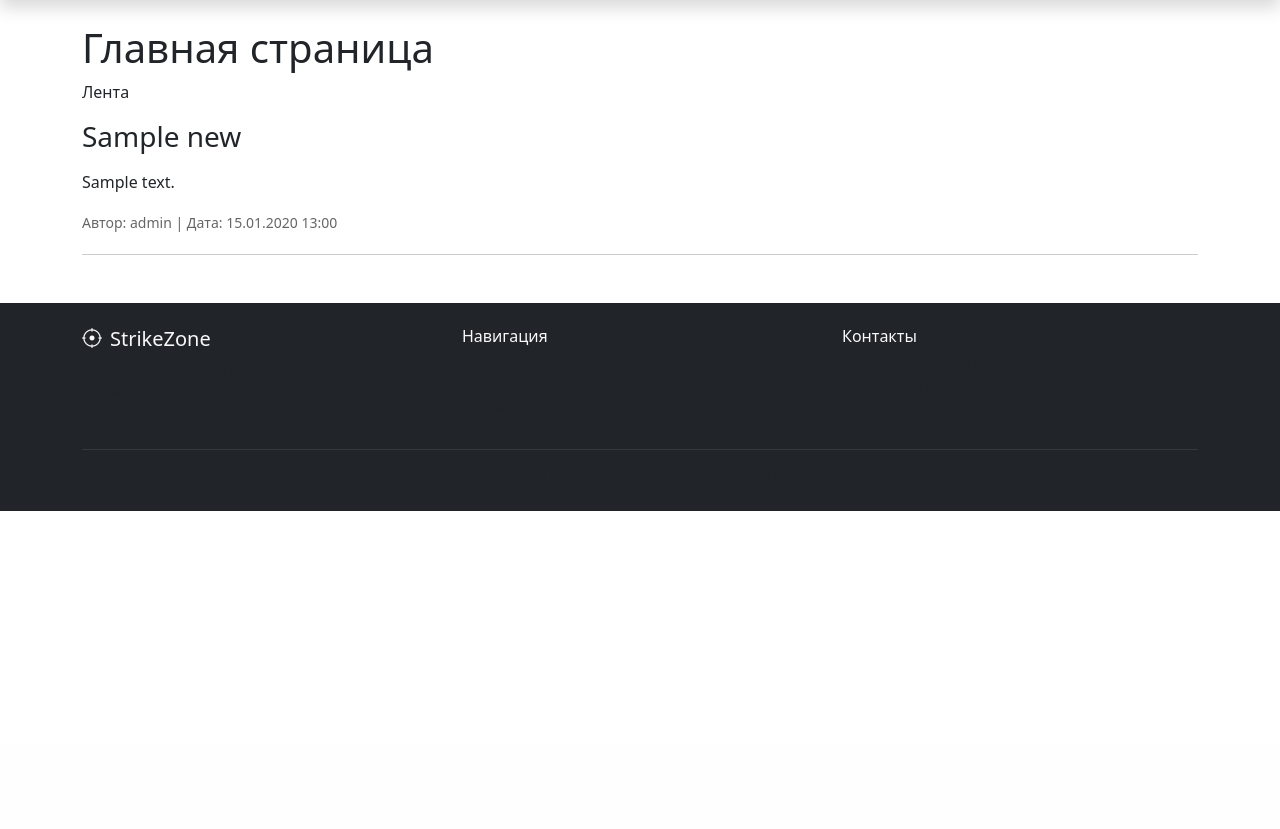
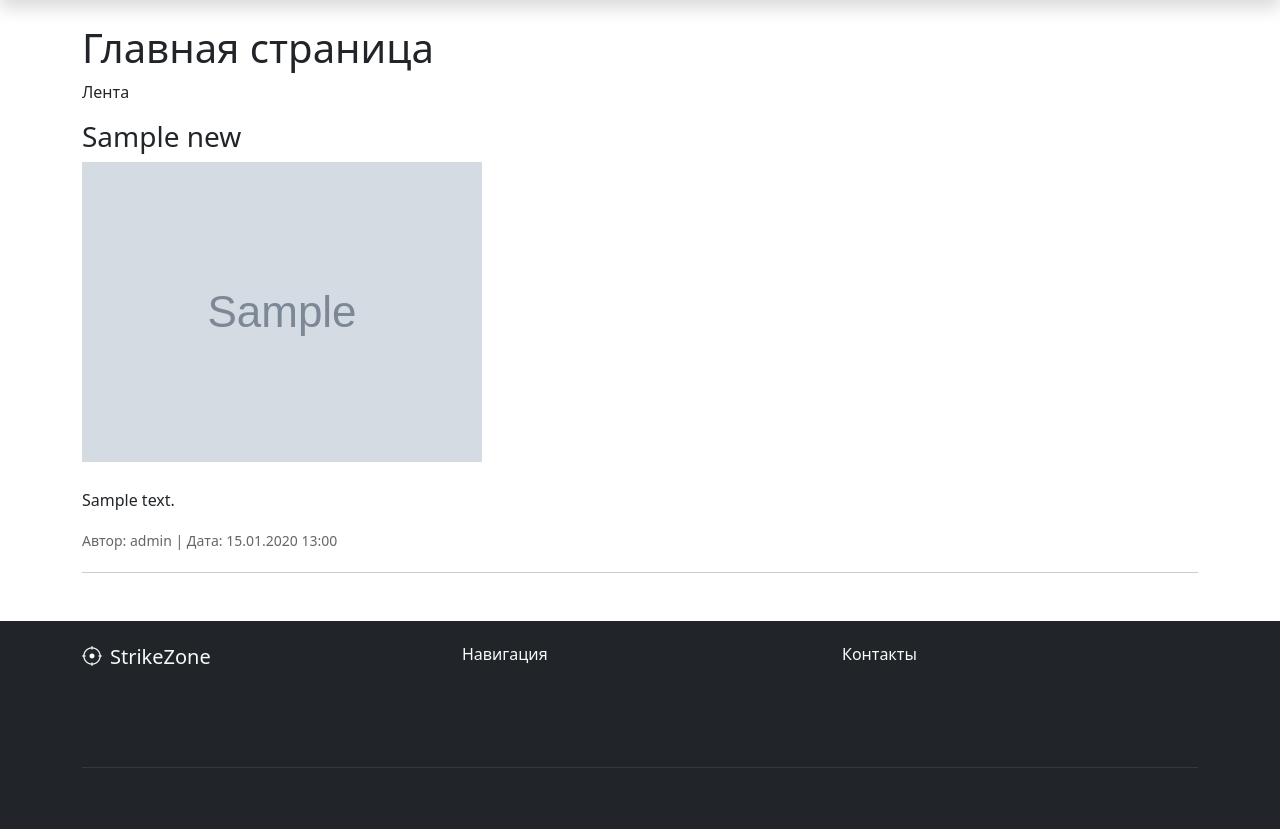
Before and after one commit to IvanP1astun/Strike_Zone_Web, a Django app: page / in a window 1280 px wide. Shown: the part 56-885 px from the top of the page. Before the commit the page ends 567 px from the top, so only its background shows below. Run offline with Django 5.2, Linux system fonts and the light colour scheme; data comes from the database, SQL or seed files in the repository; tables that the repository leaves empty hold one stand-in row (values such as "Sample post"); grey boxes marked "Sample" are stand-in pictures; parts of the project's set-up code (start-up, migrations or seed data) failed here and were passed over; some libraries are stand-ins or nearby versions.

Commit message:
Исправлен index.html

```diff
--- a/main/templates/main/index.html
+++ b/main/templates/main/index.html
@@ -17,10 +17,13 @@
     {% for news in news_list %}
       <div class="news-item" style="border-bottom: 1px solid #ccc; margin-bottom: 20px; padding-bottom: 20px;">
         <h3>{{ news.title }}</h3>
+        {% if news.image %}
+            <img src="{{ news.image.url }}" alt="{{ news.title }}" style="max-width: 100%; margin-bottom: 10px;">
+        {% endif %}
         <p>{{ news.content|linebreaks }}</p>
         <small style="color: #666;">
-          Автор: {{ news.author.username }} |
-          Дата: {{ news.created_at|date:"d.m.Y H:i" }}
+            Автор: {{ news.author.username }} |
+            Дата: {{ news.created_at|date:"d.m.Y H:i" }}
         </small>
       </div>
     {% empty %}
```
